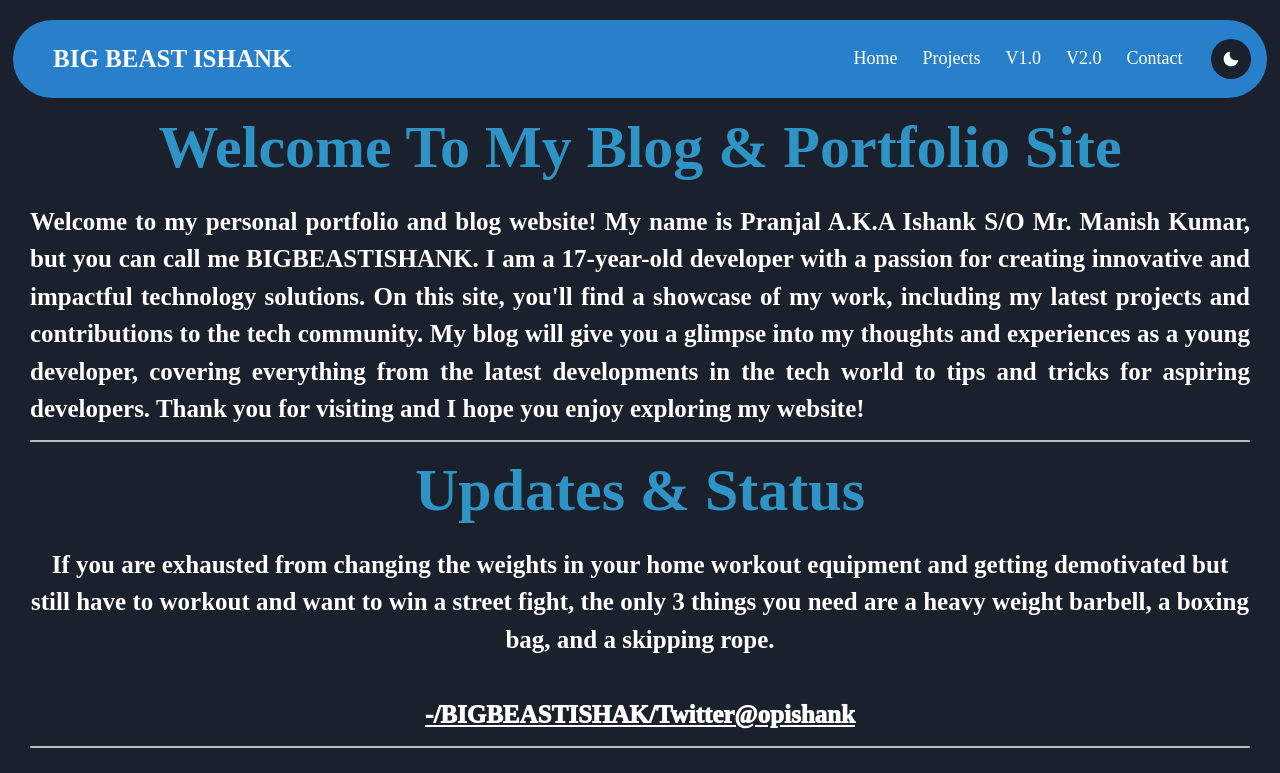
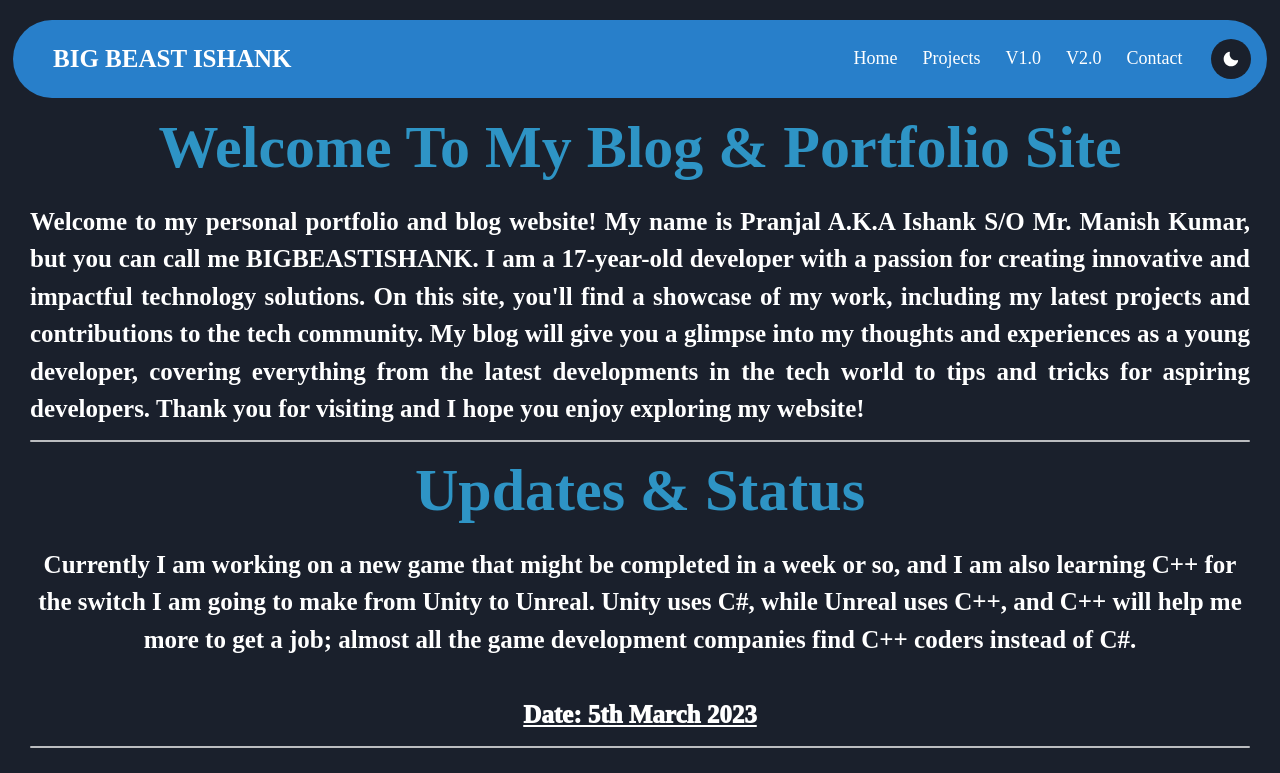
Before and after one commit to BIGBEASTISHANK/bigbeastishank.com, a Next.js app: page / in a window 1280 px wide. Shown: the top 773 px of the page. Built offline with nearby package versions, Linux system fonts and the light colour scheme; a web font is replaced by a local one.

Commit message:
Updated Updates

```diff
--- a/src/components/Updates/index.jsx
+++ b/src/components/Updates/index.jsx
@@ -42,22 +42,15 @@ export default function Updates() {
           fontWeight="700"
           textAlign={"center"}
         >
-          If you are exhausted from changing the weights in your home workout
-          equipment and getting demotivated but still have to workout and want
-          to win a street fight, the only 3 things you need are a heavy weight
-          barbell, a boxing bag, and a skipping rope.
+          Currently I am working on a new game that might be completed in a week
+          or so, and I am also learning C++ for the switch I am going to make
+          from Unity to Unreal. Unity uses C#, while Unreal uses C++, and C++
+          will help me more to get a job; almost all the game development
+          companies find C++ coders instead of C#.
           <br />
           <br />
           <Text fontWeight={"1000"} textDecoration={"underline"}>
-            <Link
-            _focus={{ outline: "none" }}
-              href={
-                "https://twitter.com/opishank/status/1629056868256735233?s=20"
-              }
-              target={"_blank"}
-            >
-              -/BIGBEASTISHAK/Twitter@opishank
-            </Link>
+            Date: 5th March 2023
           </Text>
         </Box>
       </Box>
```
